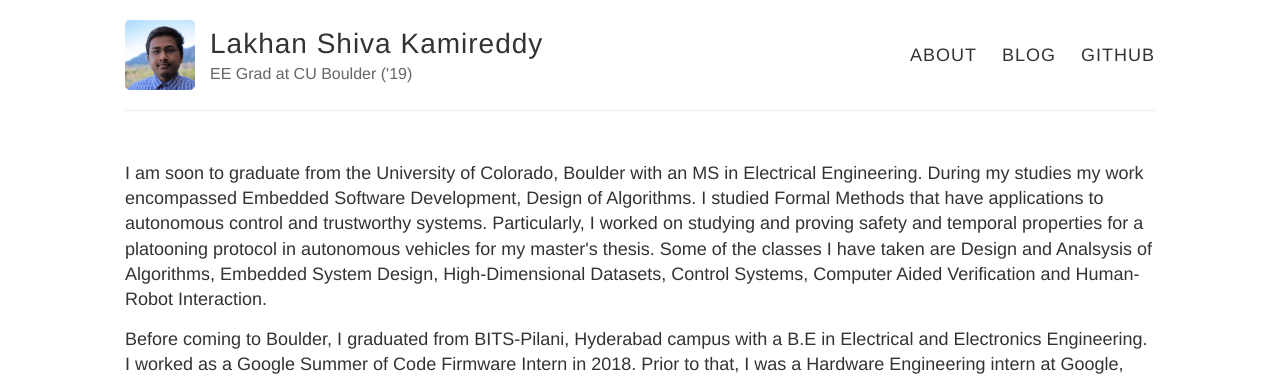
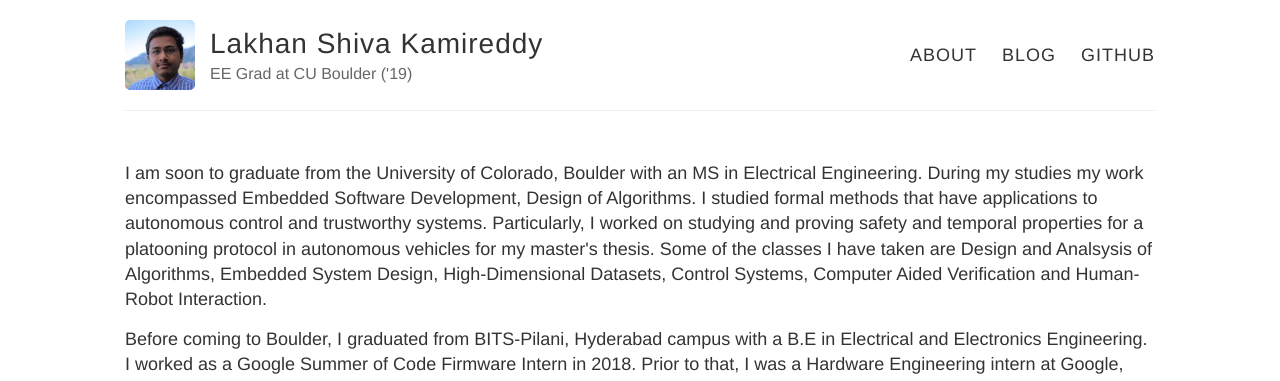
Before and after one commit to lakhanshiva/lakhanshiva.github.io, a Jekyll site: the page built from index.html, in a window 1280 px wide. Shown: the top 381 px of the page. Built offline with Jekyll 4.4.1, drawn with Linux system fonts in a browser that asks for light colours.

```diff
--- a/index.html
+++ b/index.html
@@ -3,7 +3,7 @@ layout: default
 ---
 
 <body>
-  <p>I am soon to graduate from the University of Colorado, Boulder with an MS in Electrical Engineering. During my studies my work encompassed Embedded Software Development, Design of Algorithms. I studied Formal Methods that have applications to autonomous control and trustworthy systems. Particularly, I worked on studying and proving safety and temporal properties for a platooning protocol in autonomous vehicles for my master's thesis. Some of the classes I have taken are Design and Analsysis of Algorithms, Embedded System Design, High-Dimensional Datasets, Control Systems, Computer Aided Verification and Human-Robot Interaction. </p>
+  <p>I am soon to graduate from the University of Colorado, Boulder with an MS in Electrical Engineering. During my studies my work encompassed Embedded Software Development, Design of Algorithms. I studied formal methods that have applications to autonomous control and trustworthy systems. Particularly, I worked on studying and proving safety and temporal properties for a platooning protocol in autonomous vehicles for my master's thesis. Some of the classes I have taken are Design and Analsysis of Algorithms, Embedded System Design, High-Dimensional Datasets, Control Systems, Computer Aided Verification and Human-Robot Interaction. </p>
 
    <p>Before coming to Boulder, I graduated from BITS-Pilani, Hyderabad campus with a B.E in Electrical and Electronics Engineering. I worked as a Google Summer of Code Firmware Intern in 2018. Prior to that, I was a Hardware Engineering intern at Google, California in 2017. I worked for an year as an Associate Developer at Deloitte Consulting's office in Bangalore. </p>
     <p>In the industry, I have experience of designing and implementing Algorithms, Embedded System Firmware, developing software applications and services (RESTful), work with SQL & NoSQL databases, Agile methodology, Functional Verification of Pre-Silicon chip designs.
```
